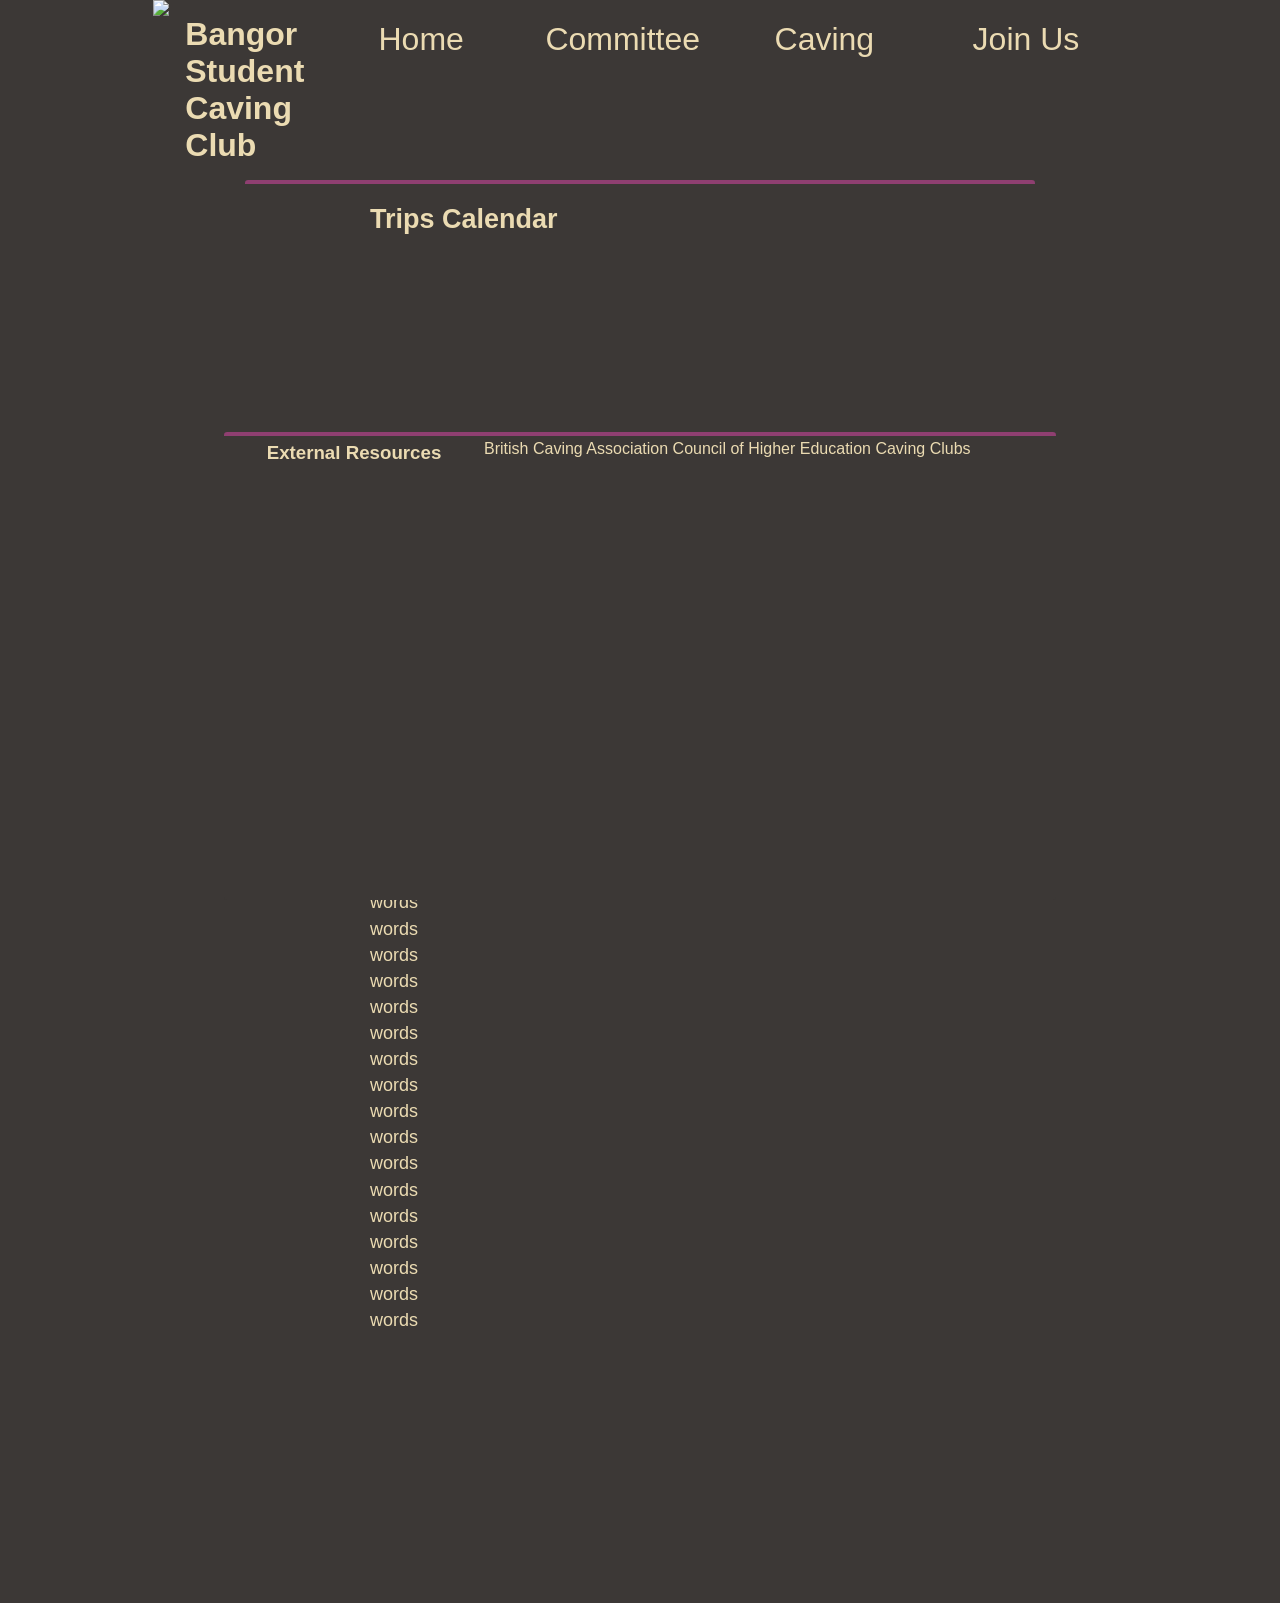
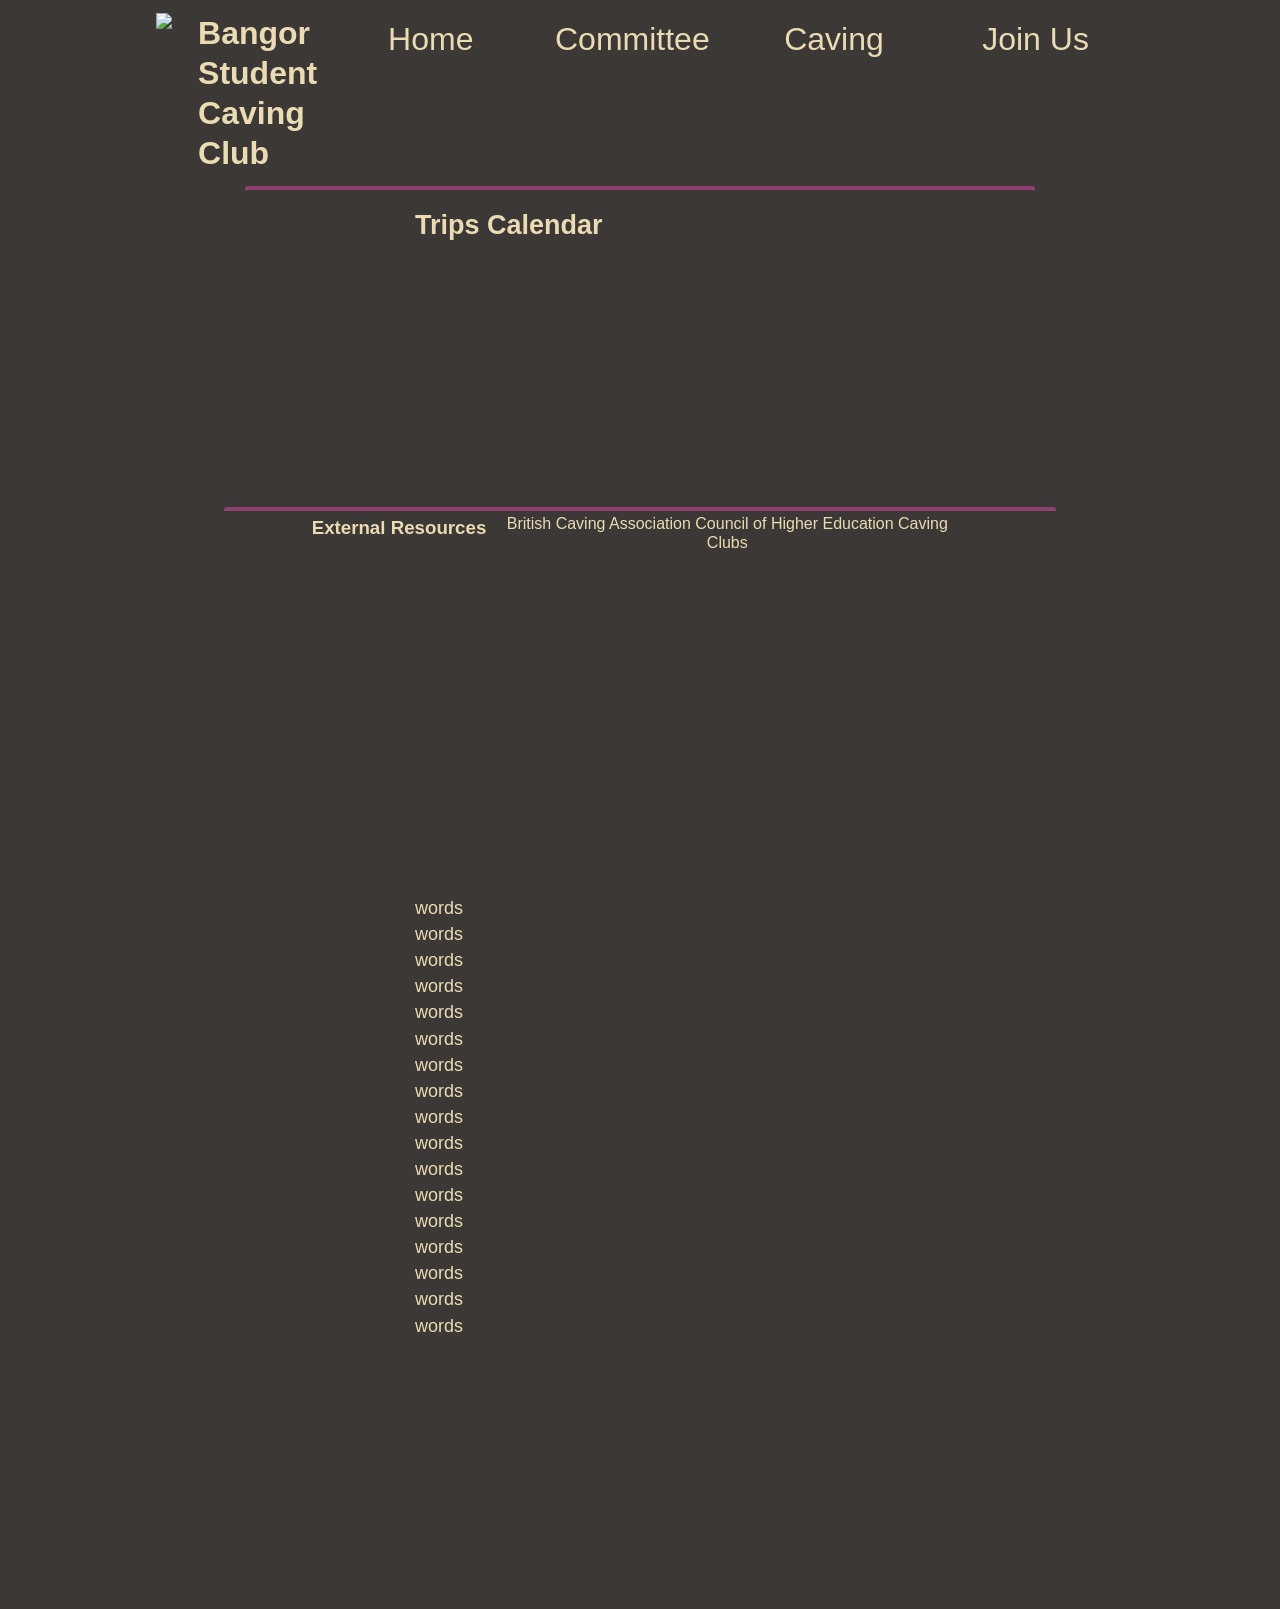

committee pics

--- a/webserver/websites/bangorcaving-club/sources/stylesheets/main.css
+++ b/webserver/websites/bangorcaving-club/sources/stylesheets/main.css
@@ -35,18 +35,20 @@ header{
 }
 
 header h1{
-    margin: 1rem;
+    margin: 0.8rem;
     font-size: 2rem;
+    line-height: 2.5rem;
+    height: 10rem;
 }
 
 header img{
     height: 10rem;
     width: auto;
+    margin: 0.8rem;
 }
 
 nav {
-    align-items:flex-end;
-    
+    align-items:flex-end; 
     display: inline-flex;
     flex-direction: row;
     flex-wrap: wrap;
@@ -123,7 +125,7 @@ main {
 }
 
 main div {
-    width: clamp(20%, 100%, 60vh);   
+    width: clamp(20%, 100%, 50vh);   
     margin: auto 1rem auto 1rem;
     height: max-content;
     max-height: 70vh;
